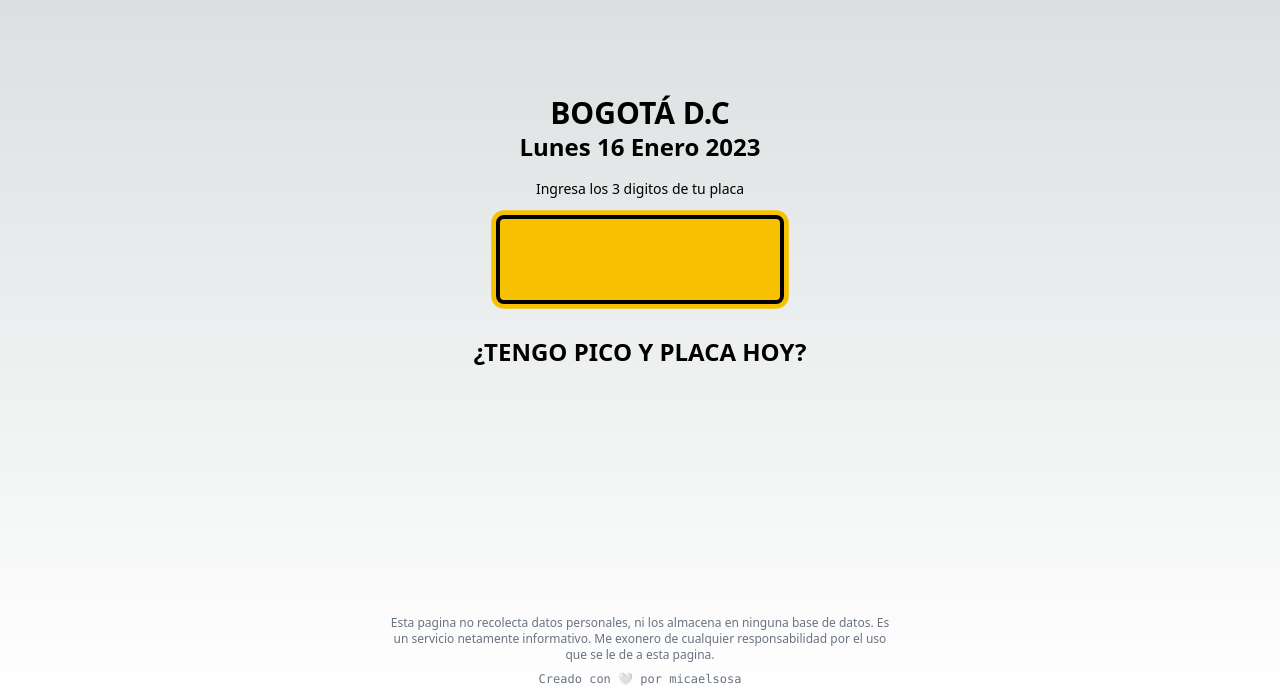
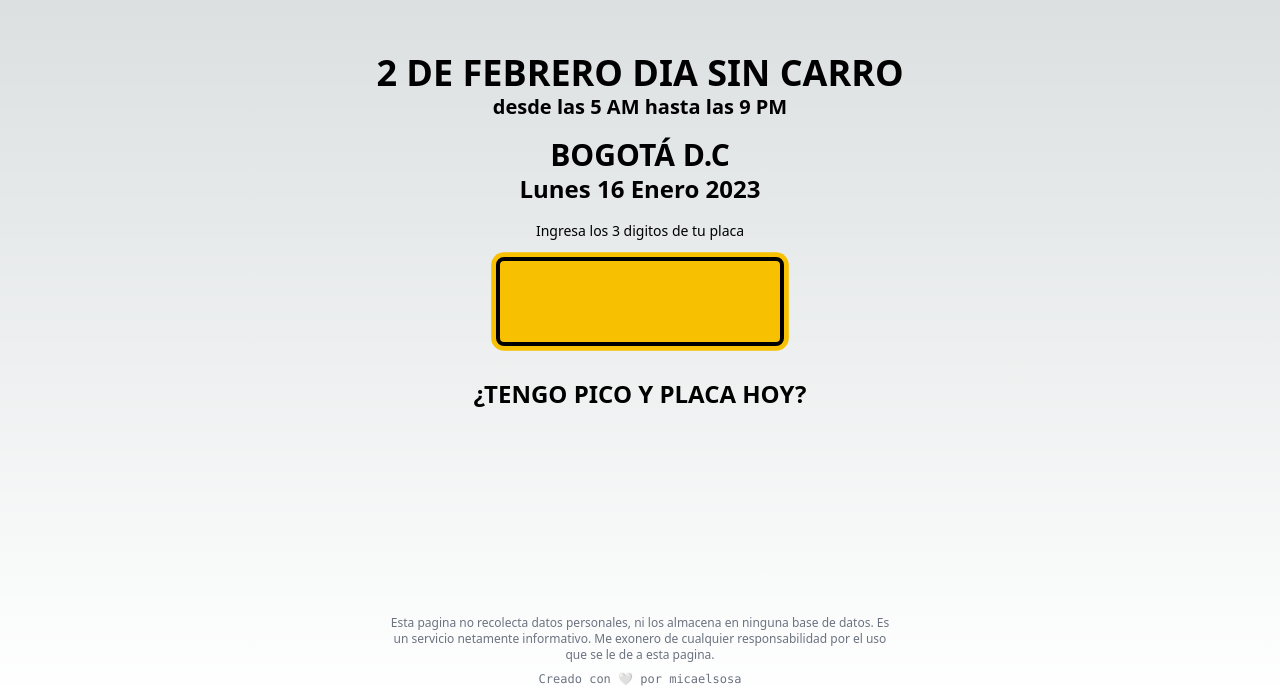
Before and after one commit to mikesosa/picoyplaca, a Next.js app: page / in a window 1280 px wide. Shown: the part 105-800 px from the top of the page. Built offline with nearby package versions, Linux system fonts and the light colour scheme.

Commit message:
update dia sin carro

```diff
--- a/src/app/page.tsx
+++ b/src/app/page.tsx
@@ -95,6 +95,14 @@ export default function Home() {
   return (
     <main className="mx-auto sm:px-6 lg:px-8 flex justify-center h-screen pb-32">
       <div className="flex flex-col justify-center items-center">
+        <h1 className="text-center font-bold text-4xl capitalize">
+          {" "}
+          2 DE FEBRERO DIA SIN CARRO
+        </h1>
+        <p className="text-center font-bold text-xl pb-4">
+          desde las 5 AM hasta las 9 PM
+        </p>
+
         <p className="text-center font-bold text-3xl capitalize">BOGOTÁ D.C</p>
 
         <p className="text-center font-bold text-2xl capitalize">
```
